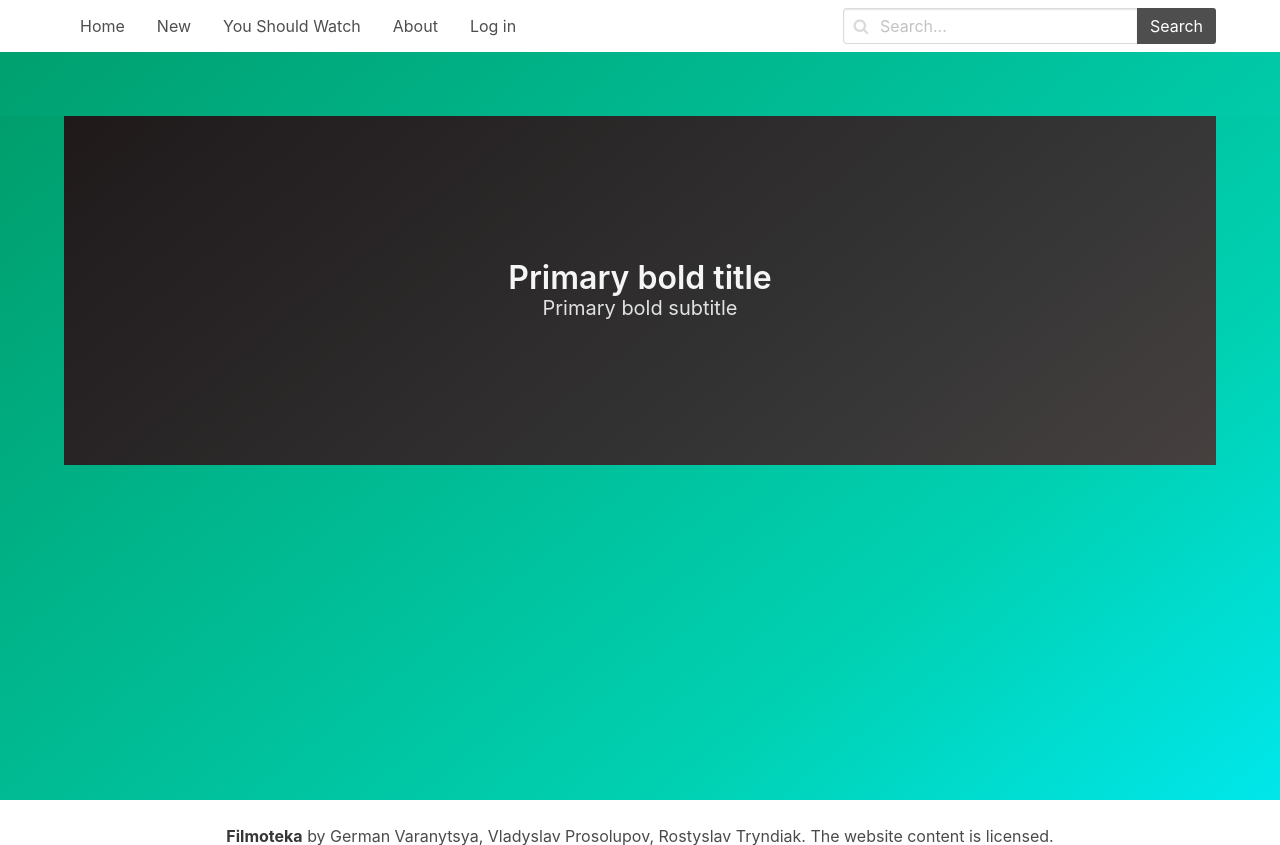
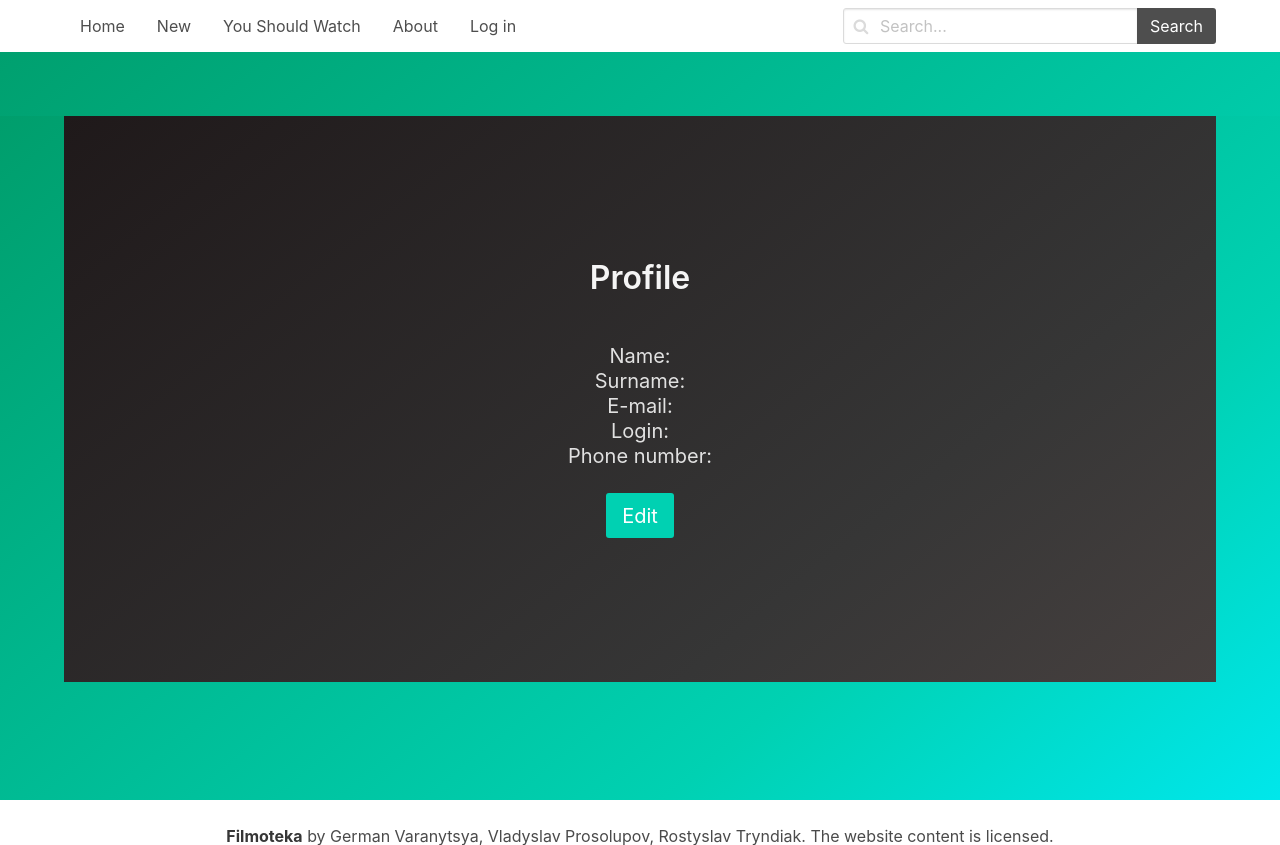
Before and after one commit to vladprosolupov/filmoteka, a Java web app: page /client/profile in a window 1280 px wide. Shown: the top 845 px of the page. Run offline with Spring Boot 4, a stand-in JSP engine, Linux system fonts and the light colour scheme; data that the repository does not hold is empty; the project's own start-up code is not run, and a stand-in starts its controllers and pages.

Commit message:
Profile Page fix

```diff
--- a/src/main/webapp/WEB-INF/views/profile.jsp
+++ b/src/main/webapp/WEB-INF/views/profile.jsp
@@ -40,11 +40,17 @@
                             <div class="hero-body">
                                 <div class="container">
                                     <h1 class="title">
-                                        Primary bold title
+                                        Profile
                                     </h1>
+                                    <br>
                                     <h2 class="subtitle">
-                                        Primary bold subtitle
+                                        <p>Name:</p>
+                                        <p>Surname:</p>
+                                        <p>E-mail:</p>
+                                        <p>Login:</p>
+                                        <p>Phone number:</p>
                                     </h2>
+                                    <button class="button is-primary is-medium">Edit</button>
                                 </div>
                             </div>
                         </section>
```
